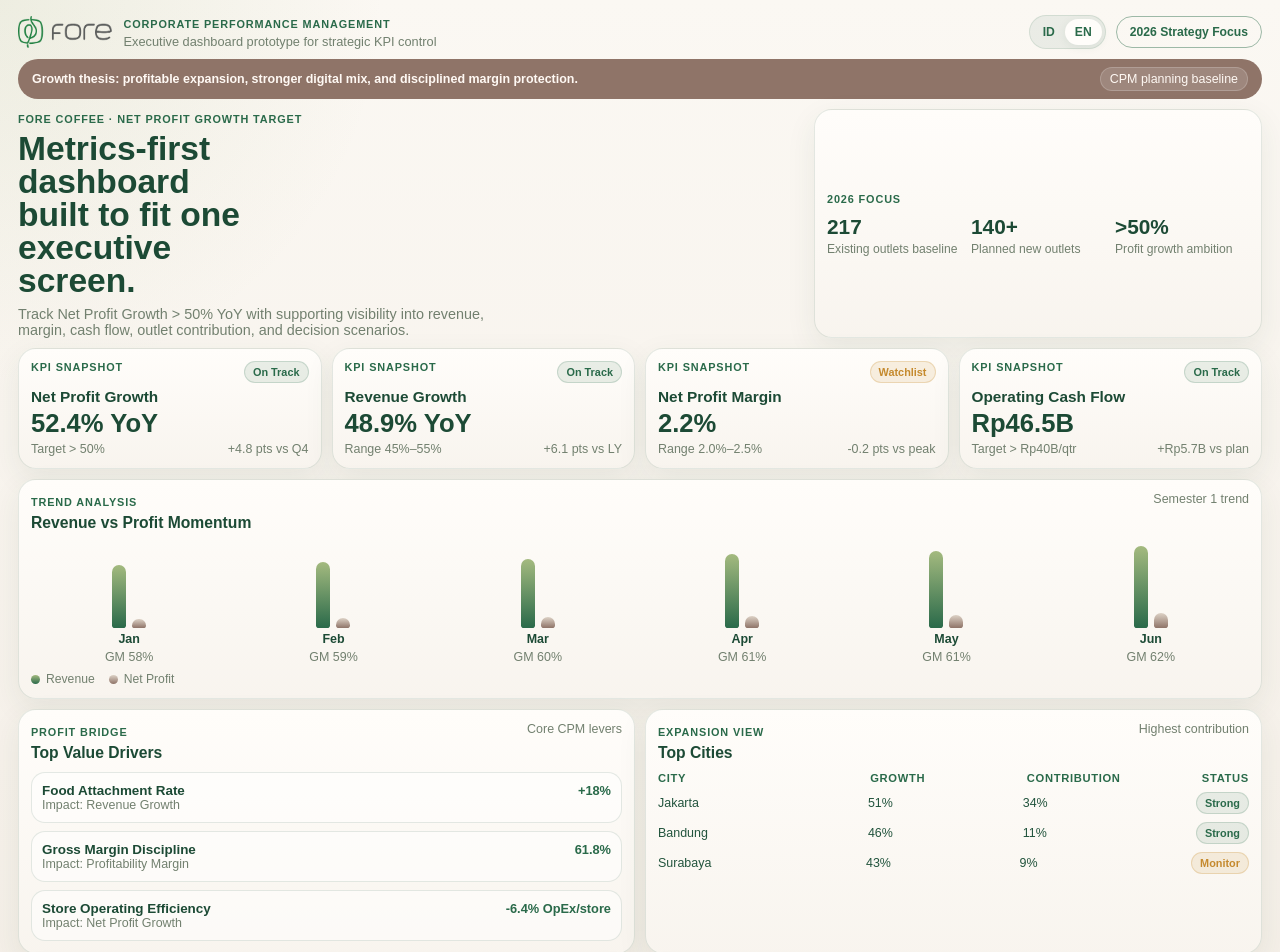
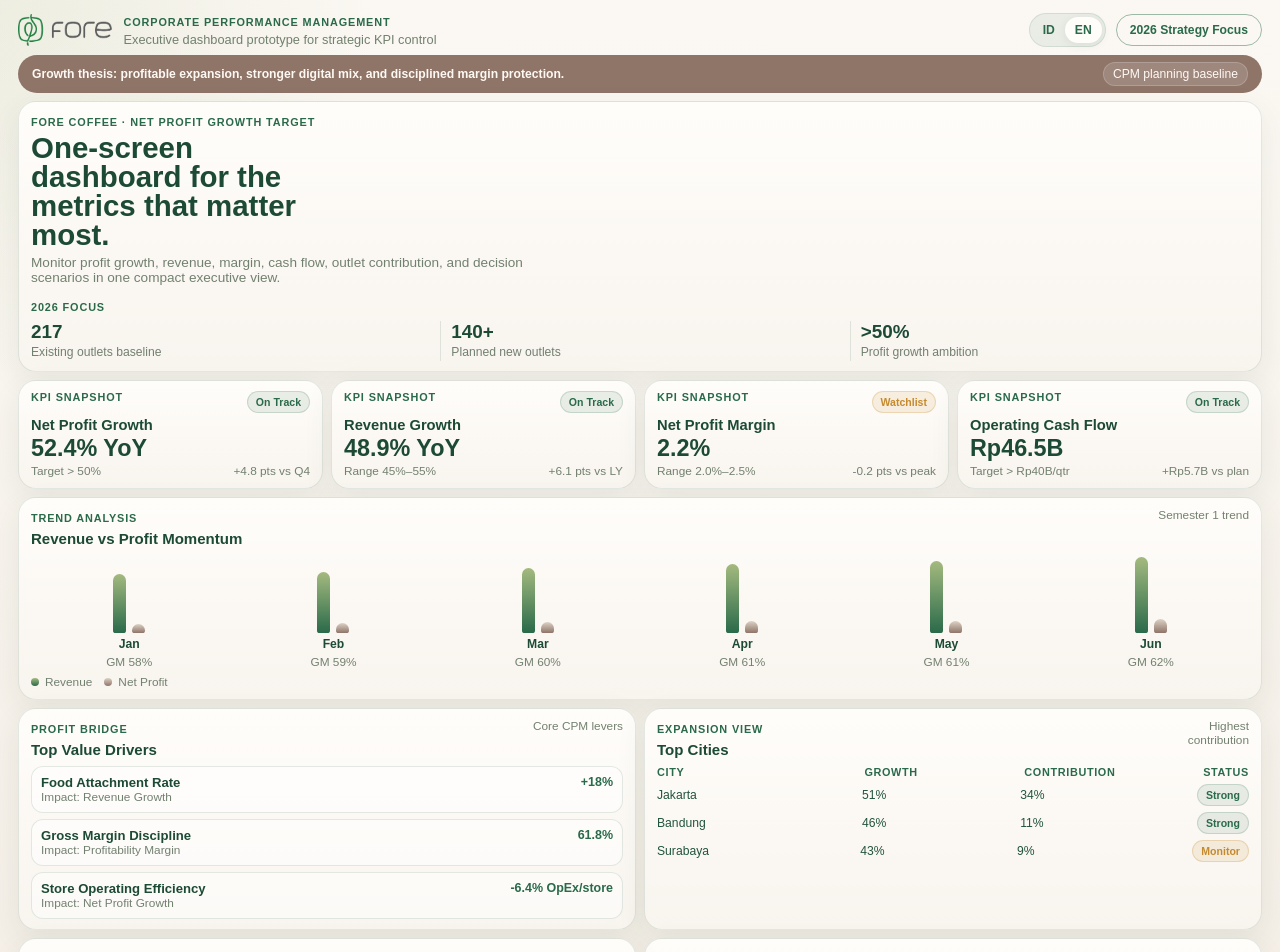
Before and after one commit to sulhanfuadi/fore-cpm-dashboard, a Next.js app: page / in a window 1280 px wide. Shown: the top 952 px of the page. Built offline with nearby package versions, Linux system fonts and the light colour scheme.

Commit message:
feat: flatten hero layout and finalize bilingual dashboard

```diff
--- a/app/globals.css
+++ b/app/globals.css
@@ -24,25 +24,24 @@
 }
 a { color: inherit; }
 button { font: inherit; }
+small { font: inherit; }
 
 .page-shell {
   max-width: 1460px;
   margin: 0 auto;
-  padding: 14px 18px 18px;
+  padding: 12px 18px 16px;
   height: 100vh;
   overflow: hidden;
   display: grid;
   grid-template-rows: auto auto auto auto 1fr;
-  gap: 10px;
+  gap: 8px;
 }
 
 .brand-bar,
 .announcement-strip,
-.hero-grid,
+.hero-strip,
 .dense-kpi-grid,
-.viewport-grid {
-  min-height: 0;
-}
+.viewport-grid { min-height: 0; }
 
 .brand-bar {
   display: flex;
@@ -108,8 +107,8 @@
   background: var(--brown);
   color: #fff9f4;
   border-radius: 999px;
-  padding: 8px 14px;
-  font-size: 0.78rem;
+  padding: 7px 14px;
+  font-size: 0.76rem;
 }
 .announcement-strip p { margin: 0; font-weight: 700; }
 .announcement-strip span {
@@ -118,26 +117,6 @@
   border-radius: 999px;
   padding: 4px 9px;
   white-space: nowrap;
-}
-
-.hero-grid {
-  display: grid;
-  grid-template-columns: minmax(0, 1.4fr) minmax(320px, 0.8fr);
-  gap: 12px;
-  align-items: stretch;
-}
-.hero-copy h1 {
-  font-size: 2.1rem;
-  line-height: 0.98;
-  margin: 6px 0 8px;
-  max-width: 12ch;
-  color: var(--text-strong);
-}
-.hero-copy p {
-  margin: 0;
-  color: var(--muted);
-  font-size: 0.9rem;
-  max-width: 64ch;
 }
 
 .eyebrow {
@@ -154,37 +133,64 @@
   background: linear-gradient(180deg, rgba(255, 253, 250, 0.98), rgba(248, 244, 238, 0.98));
   border: 1px solid var(--line);
   border-radius: 18px;
-  padding: 12px;
+  padding: 10px 12px;
   box-shadow: var(--shadow);
 }
-.focus-card { display: flex; flex-direction: column; justify-content: center; }
-.strategy-grid {
+
+.hero-strip {
+  display: grid;
+  grid-template-columns: minmax(0, 1.5fr) minmax(520px, 0.95fr);
+  align-items: center;
+  gap: 16px;
+}
+.hero-strip-copy h1 {
+  font-size: 1.84rem;
+  line-height: 0.98;
+  margin: 4px 0 6px;
+  max-width: 18ch;
+  color: var(--text-strong);
+}
+.hero-strip-copy p {
+  margin: 0;
+  color: var(--muted);
+  font-size: 0.85rem;
+  max-width: 70ch;
+}
+.hero-focus-inline {
+  display: grid;
+  gap: 8px;
+}
+.hero-focus-stats {
   display: grid;
   grid-template-columns: repeat(3, minmax(0, 1fr));
   gap: 10px;
-  margin-top: 8px;
 }
-.strategy-grid strong {
+.focus-stat {
+  padding-left: 10px;
+  border-left: 1px solid var(--line);
+}
+.focus-stat:first-child { padding-left: 0; border-left: 0; }
+.focus-stat strong {
   display: block;
-  font-size: 1.3rem;
+  font-size: 1.18rem;
   color: var(--text-strong);
 }
-.strategy-grid span {
+.focus-stat span {
   display: block;
-  margin-top: 3px;
+  margin-top: 2px;
   font-size: 0.76rem;
   color: var(--muted);
-  line-height: 1.3;
+  line-height: 1.25;
 }
 
 .dense-kpi-grid {
   display: grid;
   grid-template-columns: repeat(4, minmax(0, 1fr));
-  gap: 10px;
+  gap: 8px;
 }
 .kpi-card h3 {
-  margin: 5px 0;
-  font-size: 0.96rem;
+  margin: 4px 0;
+  font-size: 0.92rem;
   color: var(--text-strong);
 }
 .card-topline,
@@ -196,10 +202,10 @@
   gap: 8px;
 }
 .kpi-value {
-  font-size: 1.6rem;
+  font-size: 1.46rem;
   line-height: 1;
   font-weight: 700;
-  margin: 4px 0 6px;
+  margin: 3px 0 4px;
   color: var(--text-strong);
 }
 .kpi-meta-row {
@@ -211,10 +217,11 @@
 .kpi-change,
 .section-head p,
 .mini-item p,
-.mini-bar-col span {
+.mini-bar-col span,
+.scenario-chip small {
   margin: 0;
   color: var(--muted);
-  font-size: 0.78rem;
+  font-size: 0.74rem;
 }
 .status,
 .pill {
@@ -222,7 +229,7 @@
   align-items: center;
   padding: 4px 8px;
   border-radius: 999px;
-  font-size: 0.68rem;
+  font-size: 0.66rem;
   font-weight: 700;
   border: 1px solid transparent;
   white-space: nowrap;
@@ -252,9 +259,9 @@
 .viewport-grid {
   min-height: 0;
   display: grid;
-  grid-template-columns: 1.2fr 0.95fr 0.85fr;
+  grid-template-columns: 1.18fr 0.95fr 0.87fr;
   grid-template-rows: 1fr 1fr;
-  gap: 10px;
+  gap: 8px;
   grid-template-areas:
     'trend drivers outlet'
     'trend alerts scenario';
@@ -267,12 +274,12 @@
 .scenario-panel { grid-area: scenario; }
 .compact-head h2 {
   margin: 4px 0 0;
-  font-size: 0.98rem;
+  font-size: 0.94rem;
   color: var(--text-strong);
 }
 .compact-head p {
   text-align: right;
-  max-width: 16ch;
+  max-width: 15ch;
 }
 
 .mini-chart-grid {
@@ -280,7 +287,7 @@
   grid-template-columns: repeat(6, minmax(0, 1fr));
   gap: 8px;
   align-items: end;
-  margin-top: 10px;
+  margin-top: 8px;
 }
 .mini-bar-col {
   display: flex;
@@ -289,11 +296,11 @@
   gap: 4px;
 }
 .mini-bar-col strong {
-  font-size: 0.78rem;
+  font-size: 0.76rem;
   color: var(--text-strong);
 }
 .mini-bar-stack {
-  height: 86px;
+  height: 78px;
   width: 100%;
   display: flex;
   align-items: flex-end;
@@ -301,7 +308,7 @@
   gap: 6px;
 }
 .mini-bar {
-  width: 14px;
+  width: 13px;
   border-radius: 10px 10px 4px 4px;
 }
 .mini-bar.revenue,
@@ -310,10 +317,10 @@
 .legend.profit { background: linear-gradient(180deg, #ddd2c6, var(--brown)); }
 .mini-legend {
   display: flex;
-  gap: 14px;
-  margin-top: 8px;
+  gap: 12px;
+  margin-top: 6px;
   color: var(--muted);
-  font-size: 0.76rem;
+  font-size: 0.74rem;
 }
 .mini-legend span {
   display: inline-flex;
@@ -322,8 +329,8 @@
 }
 .legend {
   display: inline-block;
-  width: 9px;
-  height: 9px;
+  width: 8px;
+  height: 8px;
   border-radius: 999px;
 }
 
@@ -331,36 +338,37 @@
 .scenario-mini-grid,
 .mini-table {
   display: grid;
-  gap: 8px;
-  margin-top: 10px;
+  gap: 6px;
+  margin-top: 8px;
 }
-.mini-item {
+.mini-item,
+.scenario-chip {
   border: 1px solid var(--line);
-  border-radius: 14px;
-  padding: 10px;
+  border-radius: 12px;
+  padding: 8px 9px;
   background: rgba(255,255,255,0.5);
 }
 .mini-item strong,
 .scenario-chip strong {
   color: var(--text-strong);
-  font-size: 0.84rem;
+  font-size: 0.82rem;
 }
 .mini-item-top span,
 .scenario-chip span {
   color: var(--green);
-  font-size: 0.8rem;
+  font-size: 0.78rem;
   font-weight: 700;
 }
-.mini-table { font-size: 0.78rem; }
+.mini-table { font-size: 0.76rem; }
 .mini-row {
   display: grid;
-  grid-template-columns: 1.1fr 0.8fr 0.9fr auto;
+  grid-template-columns: 1.05fr 0.8fr 0.9fr auto;
   gap: 8px;
   align-items: center;
 }
 .mini-head {
   color: var(--green);
-  font-size: 0.7rem;
+  font-size: 0.68rem;
   font-weight: 700;
   text-transform: uppercase;
   letter-spacing: 0.06em;
@@ -369,12 +377,8 @@
   grid-template-columns: repeat(3, minmax(0, 1fr));
 }
 .scenario-chip {
-  border: 1px solid var(--line);
-  border-radius: 14px;
-  padding: 10px;
-  background: rgba(255,255,255,0.5);
   display: grid;
-  gap: 6px;
+  gap: 4px;
 }
 
 @media (max-width: 1280px) {
@@ -382,6 +386,9 @@
     height: auto;
     overflow: visible;
     grid-template-rows: auto;
+  }
+  .hero-strip {
+    grid-template-columns: 1fr;
   }
   .viewport-grid {
     grid-template-columns: 1fr 1fr;
@@ -395,14 +402,15 @@
 
 @media (max-width: 900px) {
   .brand-bar,
-  .announcement-strip,
-  .hero-grid,
+  .announcement-strip {
+    flex-direction: column;
+    align-items: flex-start;
+  }
   .dense-kpi-grid,
   .viewport-grid,
-  .strategy-grid,
+  .hero-focus-stats,
   .scenario-mini-grid {
     grid-template-columns: 1fr;
-    flex-direction: column;
   }
   .viewport-grid {
     grid-template-areas: none;
--- a/app/page.tsx
+++ b/app/page.tsx
@@ -6,7 +6,55 @@
 
 type Locale = 'id' | 'en';
 
-const copy = {
+type Copy = {
+  eyebrow: string;
+  subtitle: string;
+  strategyButton: string;
+  strategyBanner: string;
+  strategyTag: string;
+  heroEyebrow: string;
+  heroTitle: string;
+  heroBody: string;
+  focusTitle: string;
+  focusItems: Array<{ value: string; label: string }>;
+  kpiLabel: string;
+  trendEyebrow: string;
+  trendTitle: string;
+  trendNote: string;
+  driverEyebrow: string;
+  driverTitle: string;
+  driverNote: string;
+  outletEyebrow: string;
+  outletTitle: string;
+  outletNote: string;
+  scenarioEyebrow: string;
+  scenarioTitle: string;
+  scenarioNote: string;
+  alertEyebrow: string;
+  alertTitle: string;
+  alertNote: string;
+  revenueLegend: string;
+  profitLegend: string;
+  impact: string;
+  action: string;
+  scenarioResult: string;
+  outletHeaders: [string, string, string, string];
+  months: string[];
+  kpis: Array<{ label: string; target: string; change: string }>;
+  drivers: Array<{ title: string; impact: string }>;
+  alerts: Array<{ title: string; action: string }>;
+  scenarios: Array<{ name: string; resultLabel: string }>;
+  status: {
+    onTrack: string;
+    watchlist: string;
+    critical: string;
+    strong: string;
+    monitor: string;
+    improve: string;
+  };
+};
+
+const copy: Record<Locale, Copy> = {
   en: {
     eyebrow: 'Corporate Performance Management',
     subtitle: 'Executive dashboard prototype for strategic KPI control',
@@ -14,9 +62,9 @@
     strategyBanner: 'Growth thesis: profitable expansion, stronger digital mix, and disciplined margin protection.',
     strategyTag: 'CPM planning baseline',
     heroEyebrow: 'Fore Coffee · Net Profit Growth Target',
-    heroTitle: 'Metrics-first dashboard built to fit one executive screen.',
+    heroTitle: 'One-screen dashboard for the metrics that matter most.',
     heroBody:
-      'Track Net Profit Growth > 50% YoY with supporting visibility into revenue, margin, cash flow, outlet contribution, and decision scenarios.',
+      'Monitor profit growth, revenue, margin, cash flow, outlet contribution, and decision scenarios in one compact executive view.',
     focusTitle: '2026 Focus',
     focusItems: [
       { value: '217', label: 'Existing outlets baseline' },
@@ -43,7 +91,29 @@
     profitLegend: 'Net Profit',
     impact: 'Impact',
     action: 'Action',
+    scenarioResult: 'Projected profit growth',
     outletHeaders: ['City', 'Growth', 'Contribution', 'Status'],
+    months: ['Jan', 'Feb', 'Mar', 'Apr', 'May', 'Jun'],
+    kpis: [
+      { label: 'Net Profit Growth', target: 'Target > 50%', change: '+4.8 pts vs Q4' },
+      { label: 'Revenue Growth', target: 'Range 45%–55%', change: '+6.1 pts vs LY' },
+      { label: 'Net Profit Margin', target: 'Range 2.0%–2.5%', change: '-0.2 pts vs peak' },
+      { label: 'Operating Cash Flow', target: 'Target > Rp40B/qtr', change: '+Rp5.7B vs plan' },
+    ],
+    drivers: [
+      { title: 'Food Attachment Rate', impact: 'Revenue Growth' },
+      { title: 'Gross Margin Discipline', impact: 'Profitability Margin' },
+      { title: 'Store Operating Efficiency', impact: 'Net Profit Growth' },
+    ],
+    alerts: [
+      { title: 'Promo margin is slightly compressed', action: 'Reduce promo depth and push higher-margin bundles.' },
+      { title: 'Surabaya is below target productivity', action: 'Review daypart mix, menu fit, and local campaign design.' },
+    ],
+    scenarios: [
+      { name: 'Base Case', resultLabel: 'Projected profit growth' },
+      { name: 'Aggressive Expansion', resultLabel: 'Projected profit growth' },
+      { name: 'Margin Optimization', resultLabel: 'Projected profit growth' },
+    ],
     status: {
       onTrack: 'On Track',
       watchlist: 'Watchlist',
@@ -60,9 +130,9 @@
     strategyBanner: 'Tesis pertumbuhan: ekspansi yang profitable, bauran digital yang lebih kuat, dan perlindungan margin yang disiplin.',
     strategyTag: 'Baseline perencanaan CPM',
     heroEyebrow: 'Fore Coffee · Target Net Profit Growth',
-    heroTitle: 'Dashboard ringkas yang dirancang muat dalam satu layar eksekutif.',
+    heroTitle: 'Dashboard satu layar untuk metrik yang paling penting.',
     heroBody:
-      'Pantau Net Profit Growth > 50% YoY dengan visibilitas ringkas atas revenue, margin, cash flow, kontribusi outlet, dan skenario keputusan.',
+      'Pantau pertumbuhan laba, revenue, margin, cash flow, kontribusi outlet, dan skenario keputusan dalam satu tampilan eksekutif yang ringkas.',
     focusTitle: 'Fokus 2026',
     focusItems: [
       { value: '217', label: 'Baseline outlet aktif' },
@@ -81,7 +151,7 @@
     outletNote: 'Kontribusi tertinggi',
     scenarioEyebrow: 'Dukungan Keputusan',
     scenarioTitle: 'Skenario Cepat',
-    scenarioNote: 'Opsional siap planning',
+    scenarioNote: 'Opsi siap planning',
     alertEyebrow: 'Pusat Aksi',
     alertTitle: 'Alert Kunci',
     alertNote: 'Perlu perhatian segera',
@@ -89,7 +159,29 @@
     profitLegend: 'Net Profit',
     impact: 'Dampak',
     action: 'Aksi',
+    scenarioResult: 'Proyeksi pertumbuhan laba',
     outletHeaders: ['Kota', 'Growth', 'Kontribusi', 'Status'],
+    months: ['Jan', 'Feb', 'Mar', 'Apr', 'Mei', 'Jun'],
+    kpis: [
+      { label: 'Pertumbuhan Laba Bersih', target: 'Target > 50%', change: '+4,8 poin vs Q4' },
+      { label: 'Pertumbuhan Pendapatan', target: 'Rentang 45%–55%', change: '+6,1 poin vs LY' },
+      { label: 'Margin Laba Bersih', target: 'Rentang 2,0%–2,5%', change: '-0,2 poin vs puncak' },
+      { label: 'Arus Kas Operasi', target: 'Target > Rp40M/qtr', change: '+Rp5,7M vs rencana' },
+    ],
+    drivers: [
+      { title: 'Attachment Rate Makanan', impact: 'Pertumbuhan Pendapatan' },
+      { title: 'Disiplin Gross Margin', impact: 'Margin Laba' },
+      { title: 'Efisiensi Operasional Toko', impact: 'Pertumbuhan Laba Bersih' },
+    ],
+    alerts: [
+      { title: 'Margin promo sedikit tertekan', action: 'Kurangi kedalaman promo dan dorong bundling bermargin tinggi.' },
+      { title: 'Surabaya masih di bawah produktivitas target', action: 'Review daypart mix, kecocokan menu, dan desain campaign lokal.' },
+    ],
+    scenarios: [
+      { name: 'Skenario Dasar', resultLabel: 'Proyeksi pertumbuhan laba' },
+      { name: 'Ekspansi Agresif', resultLabel: 'Proyeksi pertumbuhan laba' },
+      { name: 'Optimasi Margin', resultLabel: 'Proyeksi pertumbuhan laba' },
+    ],
     status: {
       onTrack: 'On Track',
       watchlist: 'Watchlist',
@@ -99,7 +191,7 @@
       improve: 'Improve',
     },
   },
-} as const;
+};
 
 const statusMap = {
   'On Track': 'onTrack',
@@ -143,21 +235,17 @@
         <span>{t.strategyTag}</span>
       </section>
 
-      <section className="hero-grid">
-        <div className="hero-copy">
+      <section className="hero-strip card">
+        <div className="hero-strip-copy">
           <span className="eyebrow">{t.heroEyebrow}</span>
           <h1>{t.heroTitle}</h1>
           <p>{t.heroBody}</p>
         </div>
-        <div className="focus-card card">
-          <div className="section-head compact-head">
-            <div>
-              <span className="eyebrow">{t.focusTitle}</span>
-            </div>
-          </div>
-          <div className="strategy-grid compact-focus-grid">
+        <div className="hero-focus-inline">
+          <span className="eyebrow">{t.focusTitle}</span>
+          <div className="hero-focus-stats">
             {t.focusItems.map((item) => (
-              <div key={item.label}>
+              <div key={item.label} className="focus-stat">
                 <strong>{item.value}</strong>
                 <span>{item.label}</span>
               </div>
@@ -167,17 +255,17 @@
       </section>
 
       <section className="kpi-grid dense-kpi-grid">
-        {kpis.map((item) => (
+        {kpis.map((item, index) => (
           <article key={item.label} className="card kpi-card">
             <div className="card-topline">
               <span className="eyebrow">{t.kpiLabel}</span>
               <span className={`status ${statusMap[item.status].toLowerCase()}`}>{t.status[statusMap[item.status]]}</span>
             </div>
-            <h3>{item.label}</h3>
+            <h3>{t.kpis[index].label}</h3>
             <p className="kpi-value">{item.value}</p>
             <div className="kpi-meta-row">
-              <p className="kpi-target">{item.target}</p>
-              <p className="kpi-change">{item.change}</p>
+              <p className="kpi-target">{t.kpis[index].target}</p>
+              <p className="kpi-change">{t.kpis[index].change}</p>
             </div>
           </article>
         ))}
@@ -193,13 +281,13 @@
             <p>{t.trendNote}</p>
           </div>
           <div className="mini-chart-grid">
-            {trends.map((point) => (
+            {trends.map((point, index) => (
               <div key={point.month} className="mini-bar-col">
                 <div className="mini-bar-stack">
-                  <div className="mini-bar revenue" style={{ height: `${(point.revenue / maxRevenue) * 82}px` }} />
-                  <div className="mini-bar profit" style={{ height: `${(point.netProfit / maxRevenue) * 82}px` }} />
+                  <div className="mini-bar revenue" style={{ height: `${(point.revenue / maxRevenue) * 76}px` }} />
+                  <div className="mini-bar profit" style={{ height: `${(point.netProfit / maxRevenue) * 76}px` }} />
                 </div>
-                <strong>{point.month}</strong>
+                <strong>{t.months[index]}</strong>
                 <span>GM {point.margin}%</span>
               </div>
             ))}
@@ -219,13 +307,13 @@
             <p>{t.driverNote}</p>
           </div>
           <div className="mini-list">
-            {drivers.slice(0, 3).map((driver) => (
+            {drivers.slice(0, 3).map((driver, index) => (
               <article key={driver.title} className="mini-item">
                 <div className="mini-item-top">
-                  <strong>{driver.title}</strong>
+                  <strong>{t.drivers[index].title}</strong>
                   <span>{driver.value}</span>
                 </div>
-                <p>{t.impact}: {driver.impact}</p>
+                <p>{t.impact}: {t.drivers[index].impact}</p>
               </article>
             ))}
           </div>
@@ -265,10 +353,11 @@
             <p>{t.scenarioNote}</p>
           </div>
           <div className="scenario-mini-grid">
-            {scenarios.map((scenario) => (
+            {scenarios.map((scenario, index) => (
               <article key={scenario.name} className="scenario-chip">
-                <strong>{scenario.name}</strong>
+                <strong>{t.scenarios[index].name}</strong>
                 <span>{scenario.projectedProfitGrowth}</span>
+                <small>{t.scenarios[index].resultLabel}</small>
               </article>
             ))}
           </div>
@@ -283,13 +372,13 @@
             <p>{t.alertNote}</p>
           </div>
           <div className="mini-list">
-            {alerts.slice(0, 2).map((alert) => (
+            {alerts.slice(0, 2).map((alert, index) => (
               <article key={alert.title} className="mini-item alert-mini-item">
                 <div className="mini-item-top">
-                  <strong>{alert.title}</strong>
+                  <strong>{t.alerts[index].title}</strong>
                   <span className={`pill ${alert.level.toLowerCase()}`}>{alert.level}</span>
                 </div>
-                <p>{t.action}: {alert.action}</p>
+                <p>{t.action}: {t.alerts[index].action}</p>
               </article>
             ))}
           </div>
```
